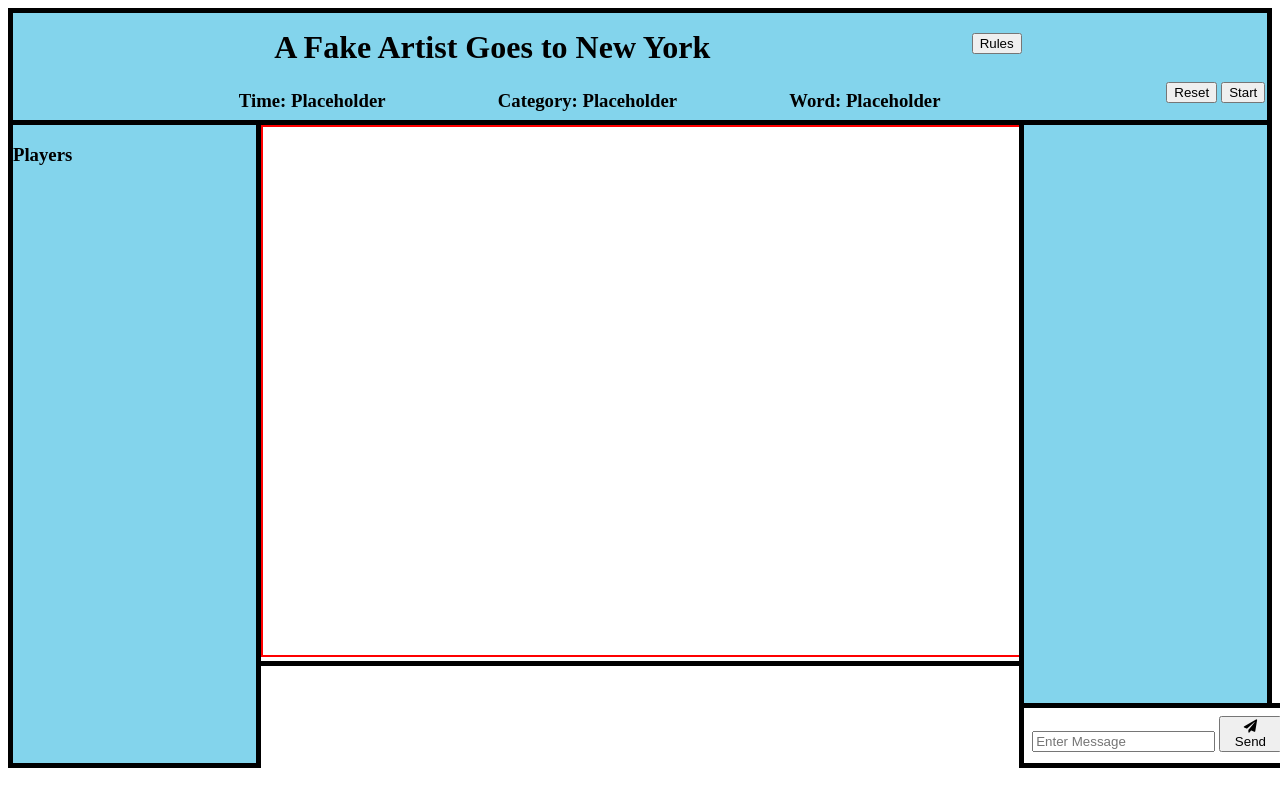
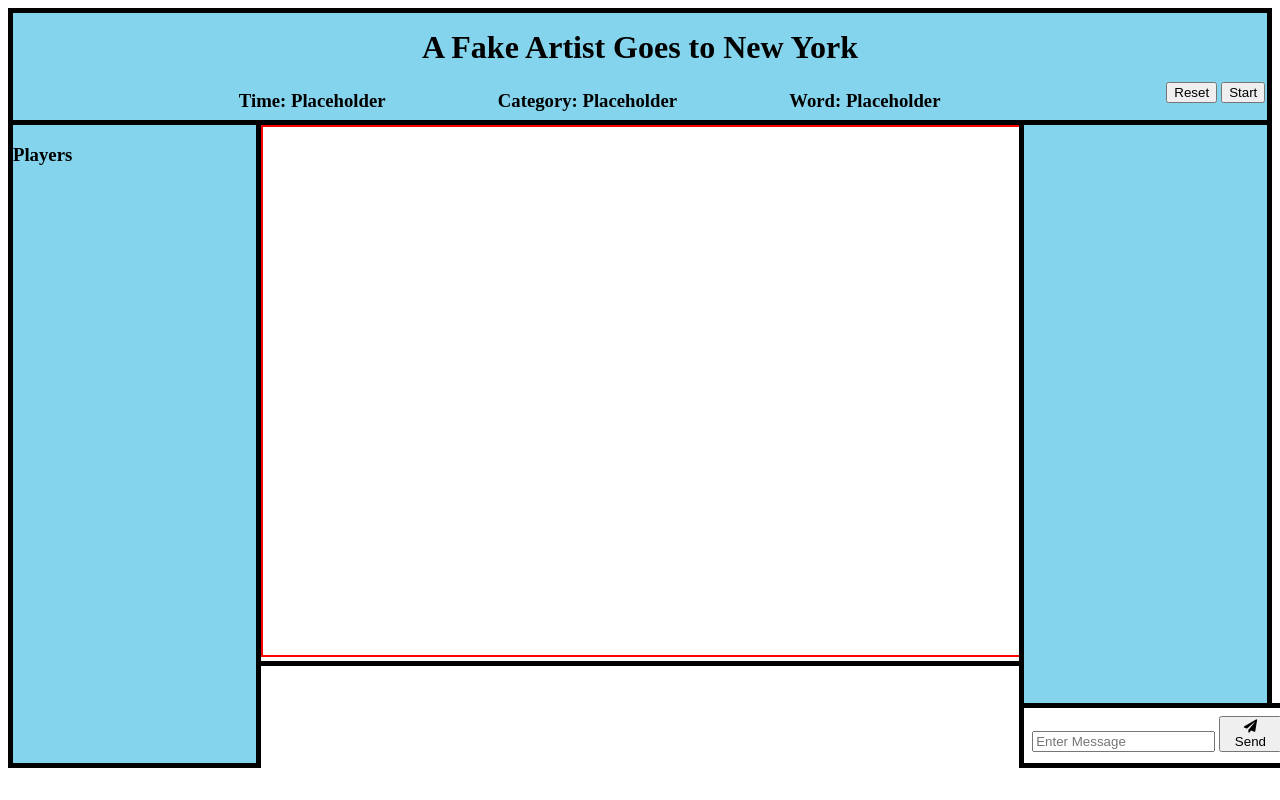
Before and after one commit to CharlesLiu02/Fake-Artist, a website: page public/main.html in a window 1280 px wide. Drawn offline with nearby package versions, Linux system fonts and the light colour scheme; no server answers.

Commit message:
deleted rules from main.html

```diff
--- a/public/main.html
+++ b/public/main.html
@@ -12,9 +12,6 @@
         <div id="header-container">
             <div id="top">
                 <h1 id="title">A Fake Artist Goes to New York</h1>
-                <form>
-                    <button onclick="window.open('https://tesera.ru/images/items/744225/rule_fakeartist_e.pdf')" id="rules-btn">Rules</button>
-                </form>
             </div>
             <div id="menu">
                 <div id="info">
```
